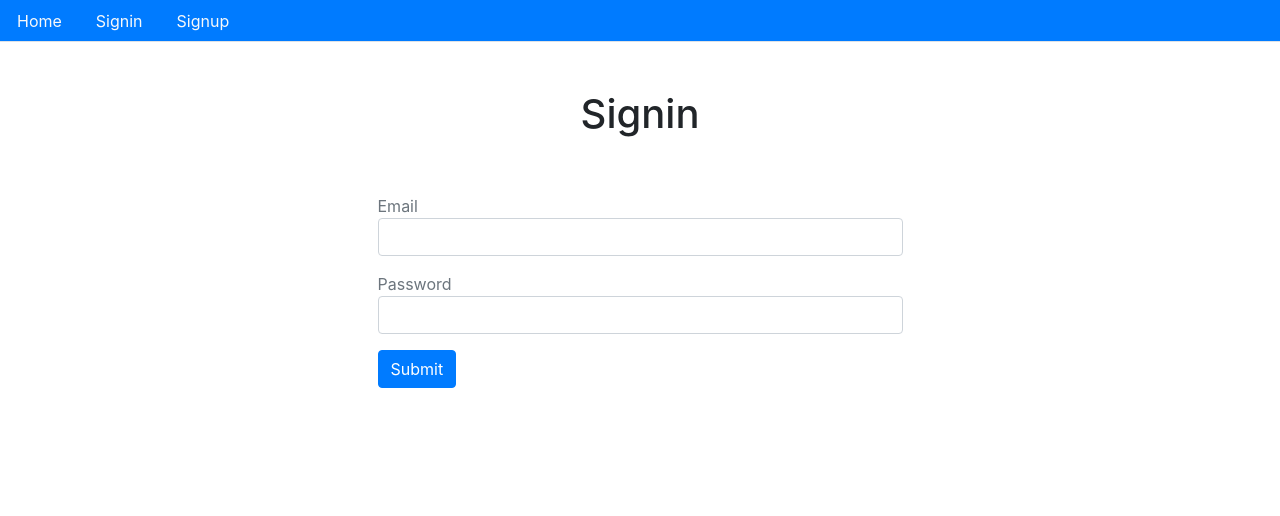
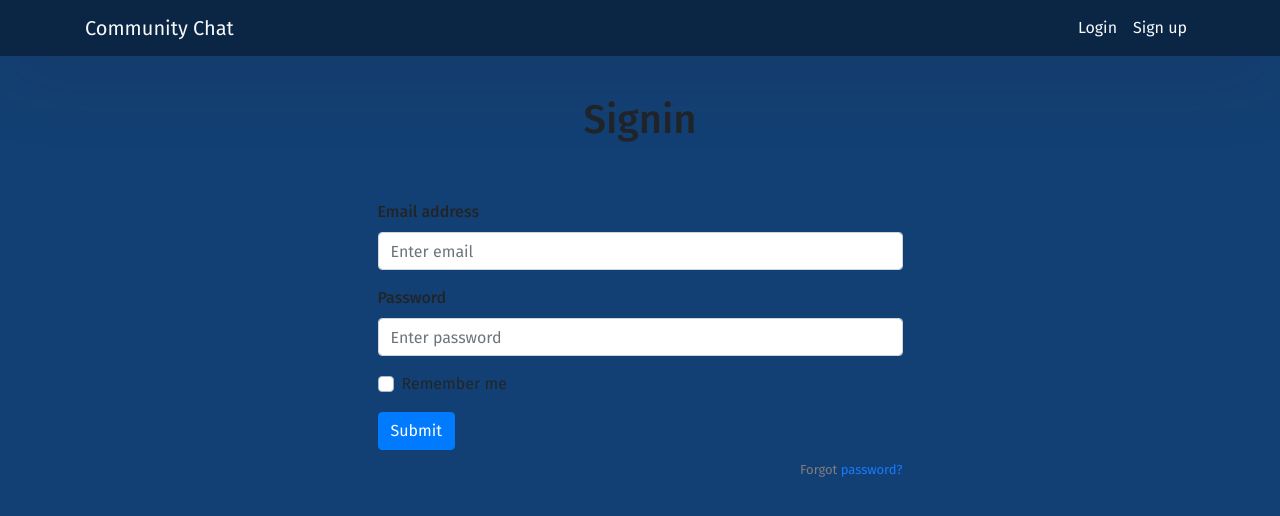
Before and after one commit to B0n-Echo/community_onchain, a React (Create React App) app: page /signin in a window 1280 px wide. Shown: the top 516 px of the page. Built offline with nearby package versions, Linux system fonts and the light colour scheme.

Commit message:
Authentication UI changes - Adding bootstrap classes

```diff
--- a/public/index.html
+++ b/public/index.html
@@ -15,7 +15,7 @@
 
     <link rel="stylesheet" href="https://cdn.jsdelivr.net/npm/bootstrap@4.6.1/dist/css/bootstrap.min.css" integrity="sha384-zCbKRCUGaJDkqS1kPbPd7TveP5iyJE0EjAuZQTgFLD2ylzuqKfdKlfG/eSrtxUkn" crossorigin="anonymous">
 
-    <title>React App</title>
+    <title>Community App</title>
   </head>
   <body>
     <noscript>You need to enable JavaScript to run this app.</noscript>
--- a/src/Routes.js
+++ b/src/Routes.js
@@ -3,13 +3,13 @@ import Signup from "./auth/signup";
 import Signin from "./auth/signin";
 // import dashboard from "./dashboard";
 
-const Routes = ({isLoggedIn}) => {
+const Routes = () => {
     return (
         <BrowserRouter>
         <Switch>
+            <Route path="/signup"  exact component={Signup} />
             <Route path="/signin"  exact component={Signin} />
             <Redirect from="/" to="/signin" />
-            <Route path="/signup"  exact component={Signup} />
         </Switch>
         </BrowserRouter>
     )
--- a/src/auth/signin.js
+++ b/src/auth/signin.js
@@ -1,5 +1,5 @@
 import React, { useState } from 'react';
-import { Link, Redirect } from 'react-router-dom';
+import { Link, useHistory } from 'react-router-dom';
 import Layout from '../core/Layout';
 import { ToastContainer, toast } from 'react-toastify';
 import 'react-toastify/dist/ReactToastify.min.css';
@@ -12,6 +12,7 @@ const Signin = () => {
     });
 
     const { email, password, buttonText } = values;
+    let history = useHistory();
 
     const handleChange = name => event => {
         // console.log(event.target.value);
@@ -25,27 +26,58 @@ const Signin = () => {
         setTimeout(() => {
             toast.success(`Hey, Welcome back!`);
             setValues({ buttonText: 'Submited' });
-            this.props.history.push('/signup');
+            pushToDashboard();
         }, 1000);
     };
 
+    const pushToDashboard = () => {
+        setTimeout(() => {
+            history.push("/signup");
+        }, 1000);
+    }
+
     const signinForm = () => (
         <form>
-            <div className="form-group">
-                <lable className="text-muted">Email</lable>
-                <input onChange={handleChange('email')} value={email} type="email" className="form-control" />
+        <div className="mb-3">
+          <label>Email address</label>
+          <input
+            type="email"
+            className="form-control"
+            placeholder="Enter email"
+            value={email}
+            onChange={handleChange('email')}
+          />
         </div>
-
-            <div className="form-group">
-                <lable className="text-muted">Password</lable>
-                <input onChange={handleChange('password')} value={password} type="password" className="form-control" />
+        <div className="mb-3">
+          <label>Password</label>
+          <input
+            type="password"
+            className="form-control"
+            placeholder="Enter password"
+            onChange={handleChange('password')}
+            value={password}
+          />
         </div>
-
-            <div>
-                <button className="btn btn-primary" onClick={clickSubmit}>
+        <div className="mb-3">
+          <div className="custom-control custom-checkbox">
+            <input
+              type="checkbox"
+              className="custom-control-input"
+              id="customCheck1"
+            />
+            <label className="custom-control-label" htmlFor="customCheck1">
+              Remember me
+            </label>
+          </div>
+        </div>
+        <div className="d-grid">
+              <button  type="submit" className="btn btn-primary" onClick={clickSubmit}>
                  {buttonText}
              </button>
         </div>
+        <p className="forgot-password text-right">
+          Forgot <a href="#">password?</a>
+        </p>
       </form>
     );
 
--- a/src/auth/signup.js
+++ b/src/auth/signup.js
@@ -1,5 +1,5 @@
 import React, {useState} from 'react';
-import {Link, Redirect} from 'react-router-dom';
+import {useHistory} from 'react-router-dom';
 import Layout from '../core/Layout';
 import { ToastContainer, toast } from 'react-toastify';
 import 'react-toastify/dist/ReactToastify.min.css';
@@ -10,33 +10,49 @@ const Signup = () => {
         name: '',
         email: '',
         password: '',
-        buttonText: 'Submit'   //* dynamically change the button text
+        buttonText: 'Sign-Up'   //* dynamically change the button text
     });
 
 
     const {name, email, password, buttonText} = values; //* Desctructuring the button text
-
+    let history = useHistory();
 
     const signupForm = () => (
         <form>
-            <div className="form-group">
-                <lable className="text-muted">Name</lable>
-                <input onChange={handleChange('name')}  type="text" className="form-control"/>
+        <h3>Sign Up</h3>
+        <div className="mb-3">
+          <label>Name</label>
+          <input
+            type="text"
+            className="form-control"
+            placeholder="First name"
+            onChange={handleChange('name')}
+          />
         </div>
-
-            <div className="form-group">
-                <lable className="text-muted">Email</lable>
-                <input onChange={handleChange('email')}  type="email" className="form-control"/>
+        <div className="mb-3">
+          <label>Email address</label>
+          <input
+            type="email"
+            className="form-control"
+            placeholder="Enter email"
+            onChange={handleChange('email')}
+          />
         </div>
-
-            <div className="form-group">
-                <lable className="text-muted">Password</lable>
-                <input onChange={handleChange('password')}  type="password" className="form-control"/>
+        <div className="mb-3">
+          <label>Password</label>
+          <input
+            type="password"
+            className="form-control"
+            placeholder="Enter password"
+            onChange={handleChange('password')}
+          />
         </div>
-
-            <div>
+        <div className="d-grid">
         <button className="btn btn-primary" onClick={(e) => clickSubmit(e)}>{buttonText}</button>
         </div>
+        <p className="forgot-password text-right">
+          Already registered <a href="/signin">sign in?</a>
+        </p>
       </form>
     );
 
@@ -59,7 +75,14 @@ const Signup = () => {
             });
 
             setTimeout(() => {
+                pushToSignin();
                 setValues({ ...values, name: '', email: '', password: '', buttonText: 'Submitted' });
+            }, 1000);
+    }
+
+    const pushToSignin = () => {
+        setTimeout(() => {
+            history.push("/signin");
         }, 1000);
     }
 
--- a/src/core/Layout.js
+++ b/src/core/Layout.js
@@ -1,26 +1,31 @@
 import React, { Fragment } from 'react';
 import { Link } from 'react-router-dom';
-
 const Layout = ({children}) => {
 
     const nav = () => (
-        <ul className="nav nav-tabs bg-primary">
+      <div className="container my-5">
+        <nav className="navbar navbar-expand-lg navbar-light fixed-top">
+          <div className="container ">
+            <Link className="navbar-brand text-light" to={'/signin'}>
+            Community Chat
+            </Link>
+            <div className="collapse navbar-collapse" id="navbarTogglerDemo02">
+              <ul className="navbar-nav ml-auto">
                 <li className="nav-item">
-                <Link to="/" className="text-light nav-link">
-                    Home
+                  <Link className="nav-link text-light" to={'/signin'}>
+                    Login
                   </Link>
                 </li>
                 <li className="nav-item">
-                <Link to="/signin" className="text-light nav-link">
-                    Signin
-                </Link>
-            </li>
-            <li className="nav-item">
-                <Link to="/signup" className="text-light nav-link">
-                    Signup
+                  <Link className="nav-link text-light" to={'/signup'}>
+                    Sign up
                   </Link>
                 </li>
               </ul>
+            </div>
+          </div>
+        </nav>
+      </div>
     );
 
     return (
--- /dev/null
+++ b/src/index.css
@@ -0,0 +1,63 @@
+@import url('https://fonts.googleapis.com/css?family=Fira+Sans:400,500,600,700,800');
+* {
+  box-sizing: border-box;
+}
+body {
+  background: #134074 !important;
+  min-height: 100vh;
+  display: flex;
+  font-weight: 400;
+  font-family: 'Fira Sans', sans-serif;
+}
+h1,h2,h3,h4,h5,h6,label,span {
+  font-weight: 500;
+  font-family: 'Fira Sans', sans-serif;
+}
+body, html, .App, #root, .auth-wrapper {
+  width: 100%;
+  height: 100%;
+}
+.navbar-light {
+  background-color: #0B2545;
+  box-shadow: 0px 14px 80px rgba(34, 35, 58, 0.2);
+}
+
+.auth-wrapper {
+  display: flex;
+  justify-content: center;
+  flex-direction: column;
+  text-align: left;
+}
+.auth-inner {
+  width: 450px;
+  margin: auto;
+  background: #ffffff;
+  box-shadow: 0px 14px 80px rgba(34, 35, 58, 0.2);
+  padding: 40px 55px 45px 55px;
+  border-radius: 15px;
+  transition: all .3s;
+}
+.auth-wrapper .form-control:focus {
+  border-color: #167bff;
+  box-shadow: none;
+}
+.auth-wrapper h3 {
+  text-align: center;
+  margin: 0;
+  line-height: 1;
+  padding-bottom: 20px;
+}
+.custom-control-label {
+  font-weight: 400;
+}
+.forgot-password,
+.forgot-password a {
+  text-align: right;
+  font-size: 13px;
+  padding-top: 10px;
+  color: #7f7d7d;
+  margin: 0;
+}
+.forgot-password a {
+  color: #167bff;
+}
--- a/src/index.js
+++ b/src/index.js
@@ -1,6 +1,8 @@
 import React from 'react';
 import ReactDOM from 'react-dom/client';
 import Routes from './Routes';
+import { BrowserRouter as Router, Link } from 'react-router-dom'
+import './index.css';
 
 const root = ReactDOM.createRoot(document.getElementById('root'));
 root.render(
```
Lines whose indentation alone changed are shown as unchanged.
